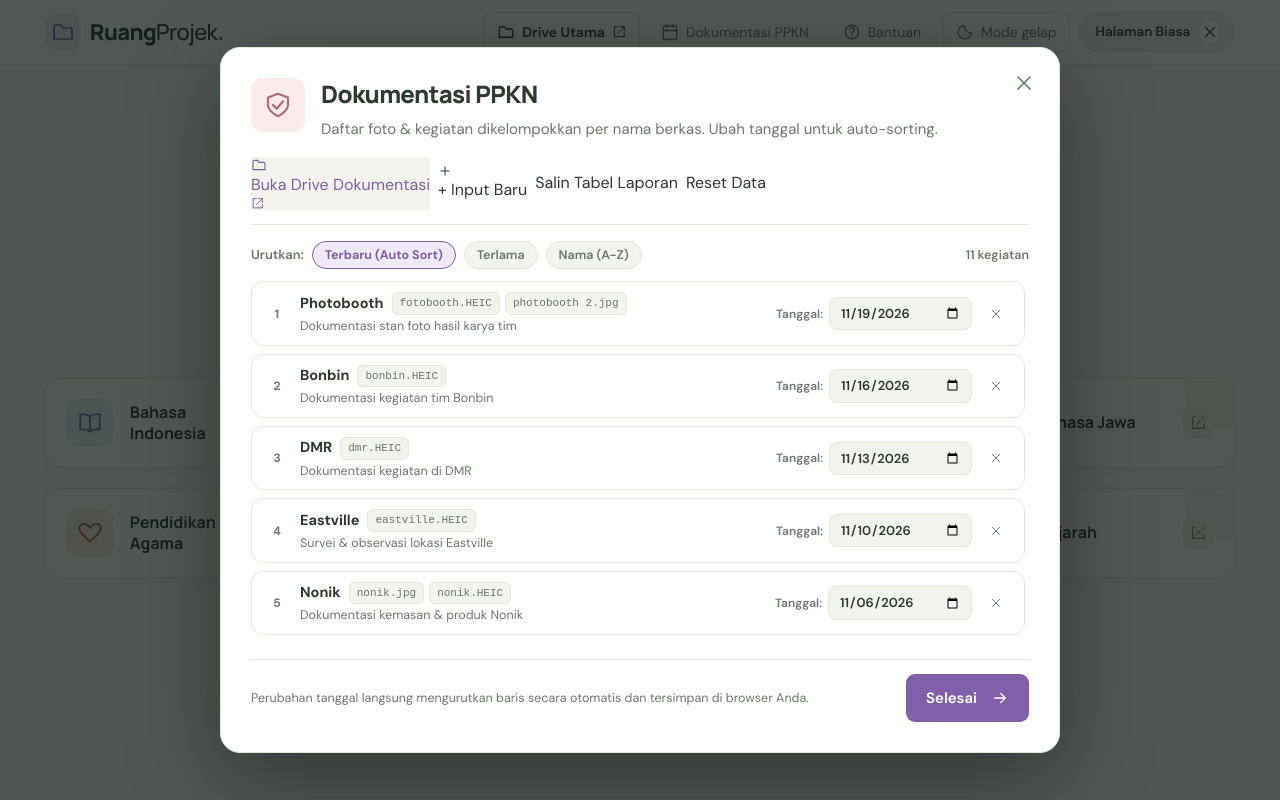
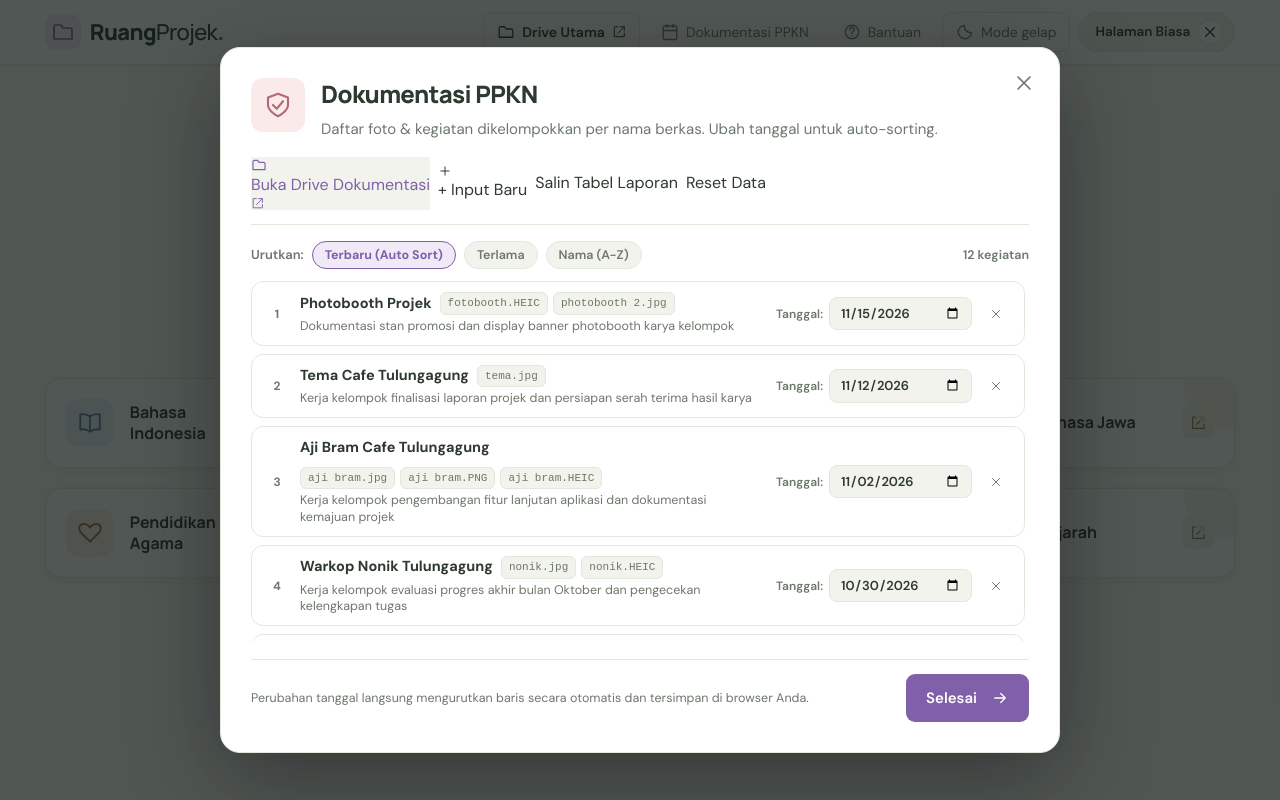
Before and after one commit to rania-n/ruang-projek, a React (Vite) app: page / in a window 1280 px wide. Both pictures are taken after a click on the button "Dokumentasi PPKN". Built offline with nearby package versions, Linux system fonts and the light colour scheme.

Commit message:
feat: sinkronisasi data nyata spreadsheet ke Word docs PPKN dan fitur web dokumentasi kelompok

```diff
--- a/src/App.tsx
+++ b/src/App.tsx
@@ -253,81 +253,91 @@ export type PpknDocItem = {
 
 export const DEFAULT_PPKN_DOCS: PpknDocItem[] = [
   {
-    id: "proposal",
-    name: "Pengajuan Proposal",
-    date: "2026-10-10",
-    files: ["pengajuan proposal.jpg"],
-    notes: "Pengajuan proposal awal projek UMKM",
+    id: "manna",
+    name: "Manna Cafe Tulungagung",
+    date: "2026-10-12",
+    files: ["manna.jpg", "manna.HEIC"],
+    notes: "Kerja kelompok pembahasan konsep projek dan pembagian riset UMKM",
   },
   {
-    id: "16-okt",
-    name: "16 Oktober",
+    id: "aksata",
+    name: "Aksata (Aksatacerita)",
+    date: "2026-10-13",
+    files: ["aksata.jpg", "aksata.HEIC"],
+    notes:
+      "Pertemuan klien via WhatsApp, pembuatan landing page prototype, penyusunan MOU, dan serah terima website",
+  },
+  {
+    id: "bonbin",
+    name: "BonBin Cafe Tulungagung",
     date: "2026-10-16",
-    files: ["16 okt.jpg"],
-    notes: "Pertemuan koordinasi tim dan pembagian tugas",
+    files: ["bonbin.HEIC", "16 okt.jpg"],
+    notes: "Kerja kelompok evaluasi pertemuan klien dan koordinasi tugas pembuatan sistem",
+  },
+  {
+    id: "eastville",
+    name: "Eastville Barbershop",
+    date: "2026-10-16",
+    files: ["eastville.HEIC"],
+    notes:
+      "Pertemuan klien Eastville, penyerahan MOU, perancangan prototype, dan revisi fitur absensi kapster/lembur",
   },
   {
     id: "ruang-temu",
-    name: "Ruang Temu (Tema)",
-    date: "2026-10-20",
-    files: ["ruang temu.jpg", "ruang temu.HEIC", "tema.jpg"],
-    notes: "Observasi & dokumentasi Ruang Temu",
+    name: "Ruang Temu Kepatihan",
+    date: "2026-10-21",
+    files: ["ruang temu.jpg", "ruang temu.HEIC"],
+    notes: "Kerja kelompok pembahasan revisi proposal dan desain UI website",
+  },
+  {
+    id: "dmr",
+    name: "Cafe DMR Tulungagung",
+    date: "2026-10-25",
+    files: ["dmr.HEIC"],
+    notes: "Kerja kelompok penulisan kode program (coding) front-end dan sinkronisasi basis data",
+  },
+  {
+    id: "nonik",
+    name: "Warkop Nonik Tulungagung",
+    date: "2026-10-30",
+    files: ["nonik.jpg", "nonik.HEIC"],
+    notes: "Kerja kelompok evaluasi progres akhir bulan Oktober dan pengecekan kelengkapan tugas",
   },
   {
     id: "aji-bram",
-    name: "Aji Bram",
-    date: "2026-10-24",
+    name: "Aji Bram Cafe Tulungagung",
+    date: "2026-11-02",
     files: ["aji bram.jpg", "aji bram.PNG", "aji bram.HEIC"],
-    notes: "Kunjungan & dokumentasi produk UMKM Aji Bram",
+    notes: "Kerja kelompok pengembangan fitur lanjutan aplikasi dan dokumentasi kemajuan projek",
   },
   {
-    id: "aksata",
-    name: "Aksata",
-    date: "2026-10-28",
-    files: ["aksata.jpg", "aksata.HEIC"],
-    notes: "Dokumentasi stan dan produk Aksata",
-  },
-  {
-    id: "manna",
-    name: "Manna",
-    date: "2026-11-02",
-    files: ["manna.jpg", "manna.HEIC"],
-    notes: "Dokumentasi kemitraan UMKM Manna",
-  },
-  {
-    id: "nonik",
-    name: "Nonik",
-    date: "2026-11-06",
-    files: ["nonik.jpg", "nonik.HEIC"],
-    notes: "Dokumentasi kemasan & produk Nonik",
-  },
-  {
-    id: "eastville",
-    name: "Eastville",
-    date: "2026-11-10",
-    files: ["eastville.HEIC"],
-    notes: "Survei & observasi lokasi Eastville",
-  },
-  {
-    id: "dmr",
-    name: "DMR",
-    date: "2026-11-13",
-    files: ["dmr.HEIC"],
-    notes: "Dokumentasi kegiatan di DMR",
-  },
-  {
-    id: "bonbin",
-    name: "Bonbin",
-    date: "2026-11-16",
-    files: ["bonbin.HEIC"],
-    notes: "Dokumentasi kegiatan tim Bonbin",
+    id: "tema",
+    name: "Tema Cafe Tulungagung",
+    date: "2026-11-12",
+    files: ["tema.jpg"],
+    notes: "Kerja kelompok finalisasi laporan projek dan persiapan serah terima hasil karya",
   },
   {
     id: "photobooth",
-    name: "Photobooth",
-    date: "2026-11-19",
+    name: "Photobooth Projek",
+    date: "2026-11-15",
     files: ["fotobooth.HEIC", "photobooth 2.jpg"],
-    notes: "Dokumentasi stan foto hasil karya tim",
+    notes: "Dokumentasi stan promosi dan display banner photobooth karya kelompok",
+  },
+  {
+    id: "proposal",
+    name: "Pengajuan Proposal Awal",
+    date: "2026-10-10",
+    files: ["pengajuan proposal.jpg"],
+    notes:
+      "Pembentukan struktur kelompok projek dan perumusan berkas pengajuan proposal ke sekolah",
+  },
+  {
+    id: "sekolah",
+    name: "Kerja Kelompok di Sekolah",
+    date: "2026-10-22",
+    files: ["E416ADDE-832A-4C4B-A0C3-4272F80D4D3E.jpg"],
+    notes: "Koordinasi tatap muka penetapan pembagian tugas dan daftar kebutuhan projek",
   },
 ];
 
@@ -433,7 +443,7 @@ export default function App() {
   // State Manajemen Dokumentasi PPKN (Auto-sorting & Input Baru)
   const [ppknDocs, setPpknDocs] = useState<PpknDocItem[]>(() => {
     try {
-      const saved = localStorage.getItem("rp_ppkn_docs");
+      const saved = localStorage.getItem("rp_ppkn_docs_v2");
       if (saved) return JSON.parse(saved);
     } catch {}
     return DEFAULT_PPKN_DOCS;
@@ -449,7 +459,7 @@ export default function App() {
 
   useEffect(() => {
     try {
-      localStorage.setItem("rp_ppkn_docs", JSON.stringify(ppknDocs));
+      localStorage.setItem("rp_ppkn_docs_v2", JSON.stringify(ppknDocs));
     } catch {}
   }, [ppknDocs]);
 
@@ -1164,6 +1174,199 @@ export default function App() {
                 </button>
               </div>
             </div>
+          ) : ppknModal ? (
+            <div className="ppkn-modal-view">
+              <button className="dialog-close icon-button" aria-label="Tutup" onClick={closeDialog}>
+                <Icon name="close" />
+              </button>
+
+              <div className="ppkn-modal-header">
+                <span className="dialog-icon rose">
+                  <Icon name="shield" size={30} />
+                </span>
+                <div>
+                  <h2 id="dialog-title">Dokumentasi PPKN</h2>
+                  <p className="dialog-subtitle">
+                    Daftar foto & kegiatan dikelompokkan per nama berkas. Ubah tanggal untuk
+                    auto-sorting.
+                  </p>
+                </div>
+              </div>
+
+              {/* Action bar */}
+              <div className="ppkn-action-bar">
+                <a
+                  href={DRIVE_LINKS.pancasila}
+                  target="_blank"
+                  rel="noreferrer"
+                  className="shortcut-btn ppkn-drive-btn"
+                  title="Buka Folder Dokumentasi di Google Drive"
+                >
+                  <Icon name="folder" size={16} />
+                  <span>Buka Drive Dokumentasi</span>
+                  <Icon name="external" size={13} />
+                </a>
+
+                <button
+                  type="button"
+                  className="shortcut-btn"
+                  onClick={() => setShowAddForm(!showAddForm)}
+                >
+                  <Icon name="plus" size={14} />
+                  <span>{showAddForm ? "Tutup Form" : "+ Input Baru"}</span>
+                </button>
+
+                <button
+                  type="button"
+                  className="shortcut-btn secondary"
+                  onClick={handleCopyTable}
+                  title="Salin daftar tabel untuk laporan Word"
+                >
+                  <span>{copiedNotification ? "✓ Tersalin!" : "Salin Tabel Laporan"}</span>
+                </button>
+
+                <button
+                  type="button"
+                  className="shortcut-btn secondary"
+                  onClick={handleResetDocs}
+                  title="Reset ke data awal"
+                >
+                  <span>Reset Data</span>
+                </button>
+              </div>
+
+              {/* Form Input Baru */}
+              {showAddForm && (
+                <form className="ppkn-add-form" onSubmit={handleAddDoc}>
+                  <h4>+ Input Dokumentasi Baru</h4>
+                  <div className="ppkn-form-grid">
+                    <label className="ppkn-form-field">
+                      <span>Nama Kegiatan / Lokasi</span>
+                      <input
+                        type="text"
+                        required
+                        placeholder="Contoh: Kunjungan UMKM Aksata..."
+                        value={newName}
+                        onChange={(e) => setNewName(e.target.value)}
+                      />
+                    </label>
+                    <label className="ppkn-form-field">
+                      <span>Tanggal Pelaksanaan</span>
+                      <input
+                        type="date"
+                        required
+                        value={newDate}
+                        onChange={(e) => setNewDate(e.target.value)}
+                      />
+                    </label>
+                  </div>
+                  <label className="ppkn-form-field">
+                    <span>Catatan / Keterangan</span>
+                    <input
+                      type="text"
+                      placeholder="Keterangan singkat kegiatan..."
+                      value={newNotes}
+                      onChange={(e) => setNewNotes(e.target.value)}
+                    />
+                  </label>
+                  <div className="ppkn-form-actions">
+                    <button type="submit" className="primary-button ppkn-save-btn">
+                      Simpan & Urutkan
+                    </button>
+                    <button
+                      type="button"
+                      className="nav-button"
+                      onClick={() => setShowAddForm(false)}
+                    >
+                      Batal
+                    </button>
+                  </div>
+                </form>
+              )}
+
+              {/* Sorting Bar */}
+              <div className="ppkn-sort-bar">
+                <div className="sort-chips-group">
+                  <span className="sort-title">Urutkan:</span>
+                  <button
+                    type="button"
+                    className={`sort-chip ${sortOrder === "newest" ? "active" : ""}`}
+                    onClick={() => setSortOrder("newest")}
+                  >
+                    Terbaru (Auto Sort)
+                  </button>
+                  <button
+                    type="button"
+                    className={`sort-chip ${sortOrder === "oldest" ? "active" : ""}`}
+                    onClick={() => setSortOrder("oldest")}
+                  >
+                    Terlama
+                  </button>
+                  <button
+                    type="button"
+                    className={`sort-chip ${sortOrder === "name" ? "active" : ""}`}
+                    onClick={() => setSortOrder("name")}
+                  >
+                    Nama (A-Z)
+                  </button>
+                </div>
+                <span className="doc-count">{sortedPpknDocs.length} kegiatan</span>
+              </div>
+
+              {/* Dokumentasi List */}
+              <div className="ppkn-docs-list">
+                {sortedPpknDocs.map((doc, idx) => (
+                  <div key={doc.id} className="ppkn-doc-row">
+                    <div className="doc-num">{idx + 1}</div>
+                    <div className="doc-main-col">
+                      <div className="doc-header-line">
+                        <strong className="doc-name">{doc.name}</strong>
+                        <div className="doc-files-list">
+                          {doc.files.map((file) => (
+                            <span key={file} className="doc-file-badge">
+                              {file}
+                            </span>
+                          ))}
+                        </div>
+                      </div>
+                      {doc.notes && <p className="doc-notes-text">{doc.notes}</p>}
+                    </div>
+
+                    <div className="doc-date-col">
+                      <label className="doc-date-input-wrap">
+                        <span className="doc-date-text">Tanggal:</span>
+                        <input
+                          type="date"
+                          className="doc-date-input"
+                          value={doc.date}
+                          onChange={(e) => handleUpdateDate(doc.id, e.target.value)}
+                          title="Ubah tanggal untuk mengurutkan otomatis"
+                        />
+                      </label>
+                      <button
+                        type="button"
+                        className="doc-delete-btn"
+                        onClick={() => handleDeleteDoc(doc.id)}
+                        title="Hapus baris ini"
+                        aria-label={`Hapus ${doc.name}`}
+                      >
+                        <Icon name="close" size={14} />
+                      </button>
+                    </div>
+                  </div>
+                ))}
+              </div>
+
+              <div className="ppkn-modal-footer">
+                <small>
+                  Perubahan tanggal langsung mengurutkan baris secara otomatis dan tersimpan di
+                  browser Anda.
+                </small>
+                <button type="button" className="primary-button" onClick={closeDialog}>
+                  Selesai <Icon name="arrow" size={18} />
+                </button>
+              </div>
+            </div>
           ) : (
             <>
               <span className="dialog-icon lilac">
```
Also changed, not shown: 1 other file (tests, documents, lock files or other folders).
